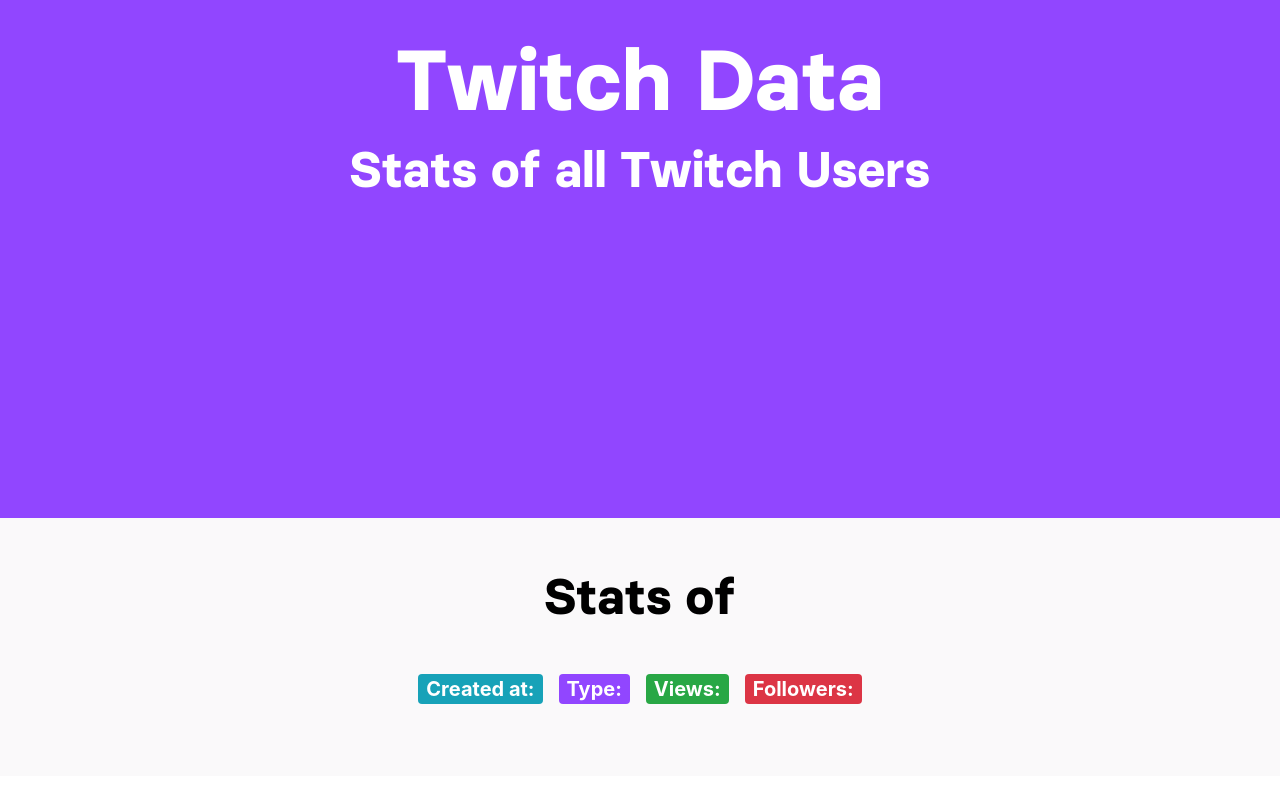
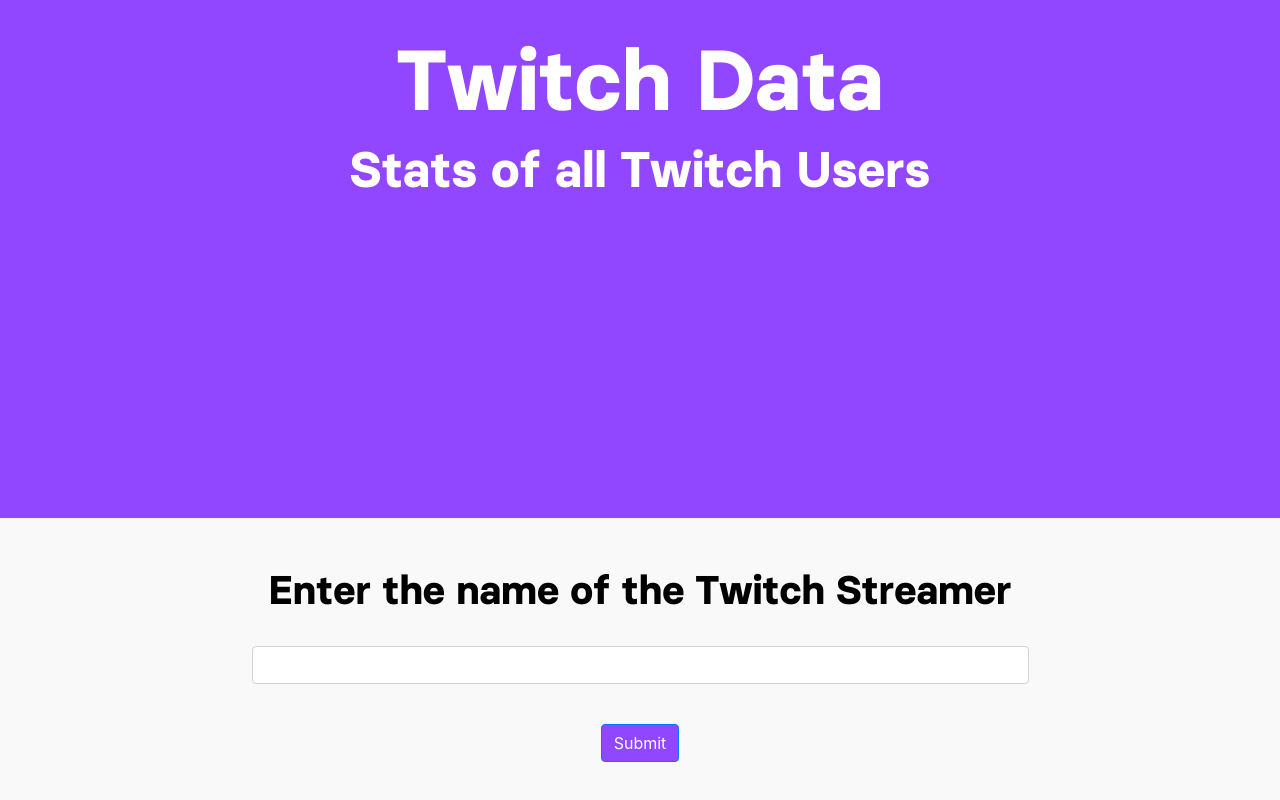
Before and after one commit to thejaviertc/twitch-data, a React (Create React App) app: page / in a window 1280 px wide. Shown: the part 282-1082 px from the top of the page. Before the commit the page ends 1058 px from the top, so only its background shows below. Built offline with nearby package versions, Linux system fonts and the light colour scheme; no server answers.

Commit message:
Basics Done

```diff
--- a/src/App.css
+++ b/src/App.css
@@ -58,6 +58,10 @@
 	background-color: #FAF9FA !important;
 }
 
+.btn-primary {
+	background-color: #9146FF !important;
+}
+
 .badge-primary {
 	background-color: #9146FF !important;
 }
--- a/src/App.js
+++ b/src/App.js
@@ -10,13 +10,13 @@
 
 // Components
 import Header from "./components/Header";
-import Statistics from "./components/Statistics";
+import Form from "./components/Form";
 
 function App() {
   return (
     <div className="App">
       <Header />
-      <Statistics />
+      <Form />
     </div >
   );
 }
--- /dev/null
+++ b/src/components/Form.js
@@ -0,0 +1,45 @@
+// Basic
+import React, { Component } from "react";
+
+// Components
+import Statistics from "./Statistics";
+
+// Form Component
+class Form extends Component {
+    constructor(props) {
+        super(props);
+        this.state = {
+            streamer: null,
+            isSubmitted: false,
+            isRendered: false,
+        };
+    }
+    submitHandler = (event) => {
+        event.preventDefault();
+        this.setState({ isSubmitted: false });
+        this.setState({ isSubmitted: true });
+    }
+    changeHandler = (event) => {
+        this.setState({ streamer: event.target.value.toLowerCase() });
+    }
+    render() {
+        return (
+            <section id="statistics" className="bg-secondary py-5">
+                <div className="container">
+                    <h3 className="text-center">Enter the name of the Twitch Streamer</h3>
+                    <form onSubmit={this.submitHandler}>
+                        <div class="form-group d-flex justify-content-center">
+                            <input type="text" className="form-control text-center my-4" style={{ width: "70%" }} onChange={this.changeHandler} />
+                        </div>
+                        <div className="d-flex justify-content-center">
+                            <button type="submit" class="btn btn-primary" href="#statistics">Submit</button>
+                        </div>
+                    </form>
+                    {this.state.isSubmitted && <Statistics streamer={this.state.streamer} />}
+                </div>
+            </section>
+        );
+    }
+}
+
+export default Form;
--- a/src/components/Statistics.js
+++ b/src/components/Statistics.js
@@ -19,7 +19,7 @@
     }
 
     componentDidMount() {
-        fetch('https://api.twitch.tv/helix/users?login=fdefran002',
+        fetch(`https://api.twitch.tv/helix/users?login=${this.props.streamer}`,
             {
                 headers:
                 {
@@ -55,10 +55,12 @@
             }
         )
     }
-
+    refreshPage = () => {
+        window.location.reload(false);
+    }
     render() {
         return (
-            <section id="statistics" className="bg-secondary py-5">
+            <section id="data" className="bg-secondary py-5">
                 <div className="container">
                     <h2 className="text-center">Stats of {this.state.steamer_name}</h2>
                     <img src={this.state.profile_image_url} className="img-fluid mx-auto d-block py-3" alt="" />
@@ -68,6 +70,9 @@
                         <span className="badge badge-success mx-2 my-2">Views: {this.state.total_viewers}</span>
                         <span className="badge badge-danger mx-2 my-2">Followers: {this.state.followers}</span>
                     </p>
+                    <div className="d-flex justify-content-center">
+                        <button onClick={this.refreshPage} class="btn btn-primary">Seach Again</button>
+                    </div>
                 </div>
             </section>
         );
```
Also changed, not shown: 1 other file (tests, documents, lock files or other folders).
